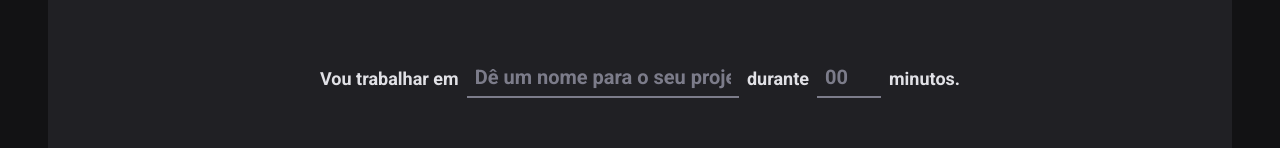
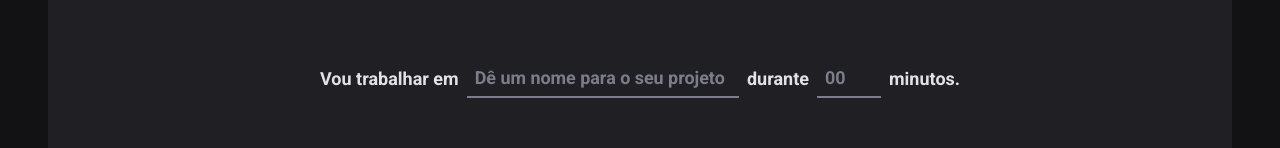
Before and after one commit to leandrocitro/timer, a React (Vite) app: page / in a window 1280 px wide. Shown: the part 162-310 px from the top of the page. Built offline with nearby package versions, Linux system fonts and the light colour scheme.

Commit message:
Adicionando useState no formulário de tarefas

```diff
--- a/src/pages/Home/index.tsx
+++ b/src/pages/Home/index.tsx
@@ -1,13 +1,21 @@
 import { Play } from "phosphor-react";
 import { CountDowContainer, FormContainer, HomeContainer, MinutesAmountInput, Separator, StartCountDownButton, TaskInput } from "./styles";
+import { useState } from "react";
 
 export function Home() {
+    const [task, setTask] = useState('');
+
+
     return (
         <HomeContainer>
             <form action="">
                 <FormContainer>
                     <label htmlFor="task">Vou trabalhar em</label>
-                    <TaskInput id="task" list="task-suggestions" placeholder="Dê um nome para o seu projeto" />
+                    <TaskInput id="task" list="task-suggestions" placeholder="Dê um nome para o seu projeto"
+                    onChange={e => setTask(e.target.value)}
+                    value={task}
+                    />
+
 
                     <datalist id="task-suggestions">
                         <option value="Estudar Inglês" />
@@ -37,7 +45,7 @@ export function Home() {
                     <span>0</span>
                 </CountDowContainer>
 
-                <StartCountDownButton disabled type="submit">
+                <StartCountDownButton disabled={!task} type="submit">
                     <Play size={24} />
                     Começar
                 </StartCountDownButton>
--- a/src/pages/Home/styles.ts
+++ b/src/pages/Home/styles.ts
@@ -34,7 +34,7 @@ const BaseInput = styled.input`
  border: 0;
  border-bottom: 2px solid ${(props) => props.theme['gray-500']};
  font-weight: bold;
- font-size: 1.25rem;
+ font-size: 1.12rem;
  padding: 0 0.5rem;
  color:  ${(props) => props.theme['gray-100']};
 
```
